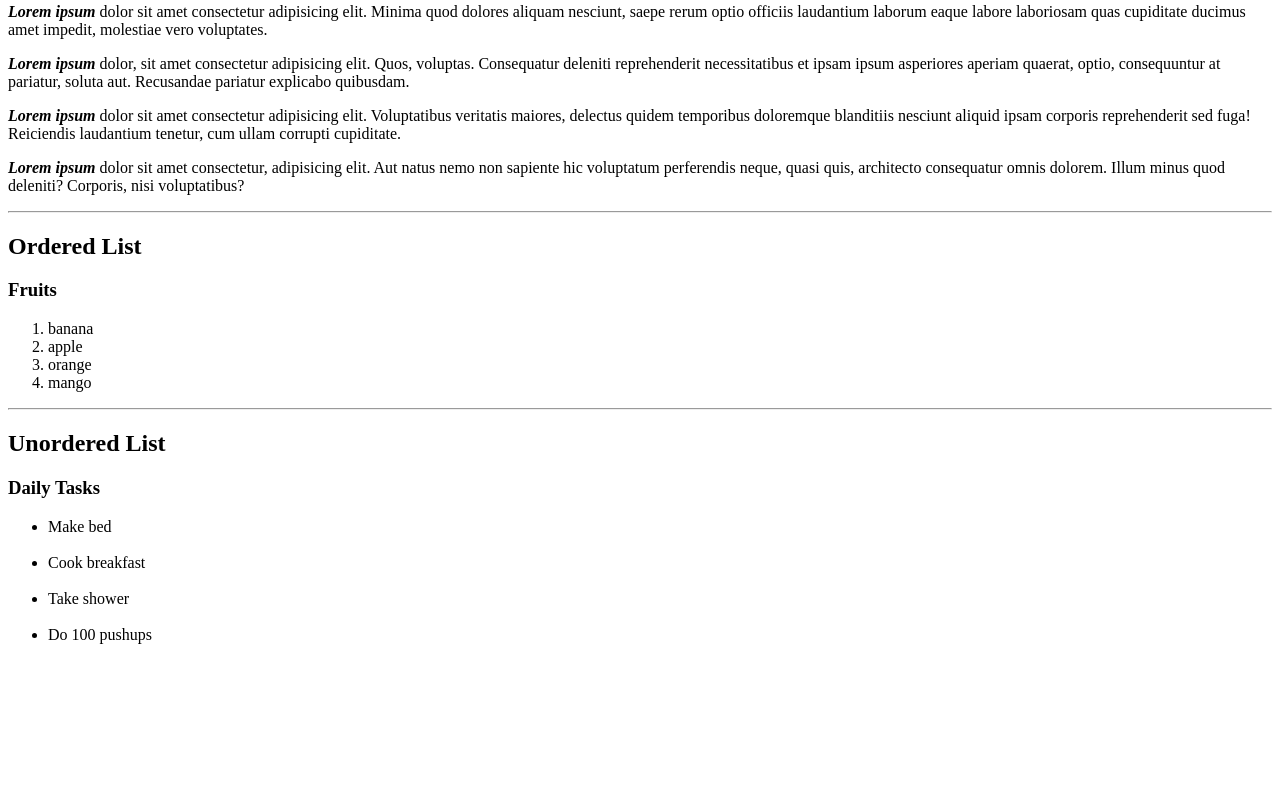
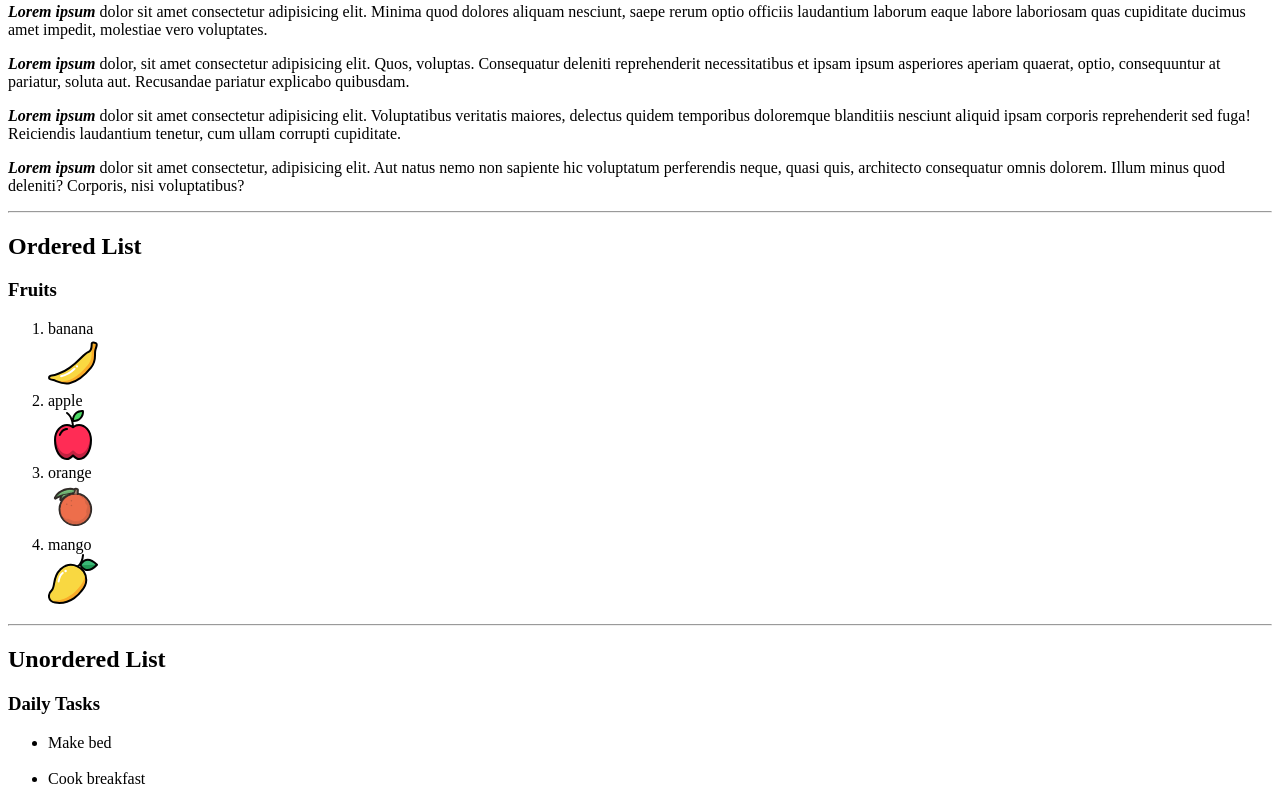
Before and after one commit to jazdal/my-simple-website, a plain HTML site: page index.html in a window 1280 px wide. Shown: the part 530-1331 px from the top of the page. Before the commit the page ends 1208 px from the top, so only its background shows below. Drawn offline with Linux system fonts and the light colour scheme.

Commit message:
add some svg image icons for the fruits list

```diff
--- a/index.html
+++ b/index.html
@@ -27,9 +27,13 @@
     <h3>Fruits</h3>
     <ol>
         <li>banana</li>
+        <img src="img/banana.svg" alt="banana" width="50" height="50">
         <li>apple</li>
+        <img src="img/apple.svg" alt="apple" width="50" height="50">
         <li>orange</li>
+        <img src="img/orange.svg" alt="orange" width="50" height="50">
         <li>mango</li>
+        <img src="img/mango.svg" alt="mango" width="50" height="50">
     </ol>
     <hr>
     <h2>Unordered List</h2>
```
Also changed, not shown: img/apple.svg (added), img/banana.svg (added), img/mango.svg (added), img/orange.svg (added).
